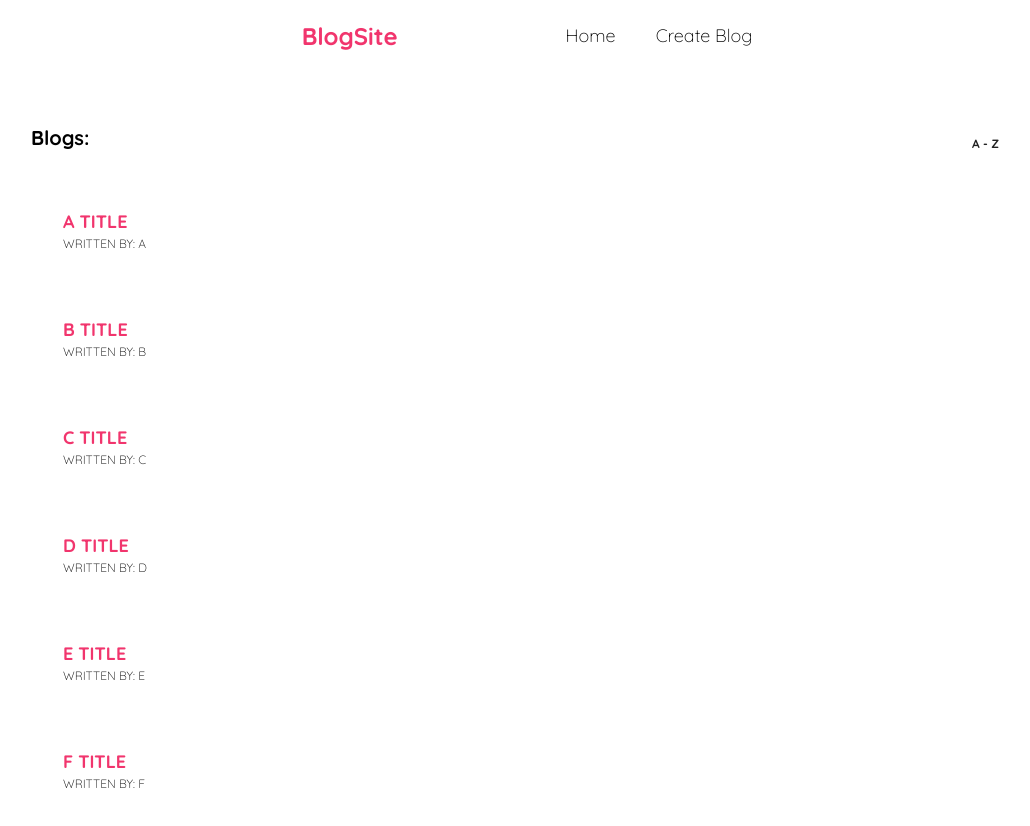
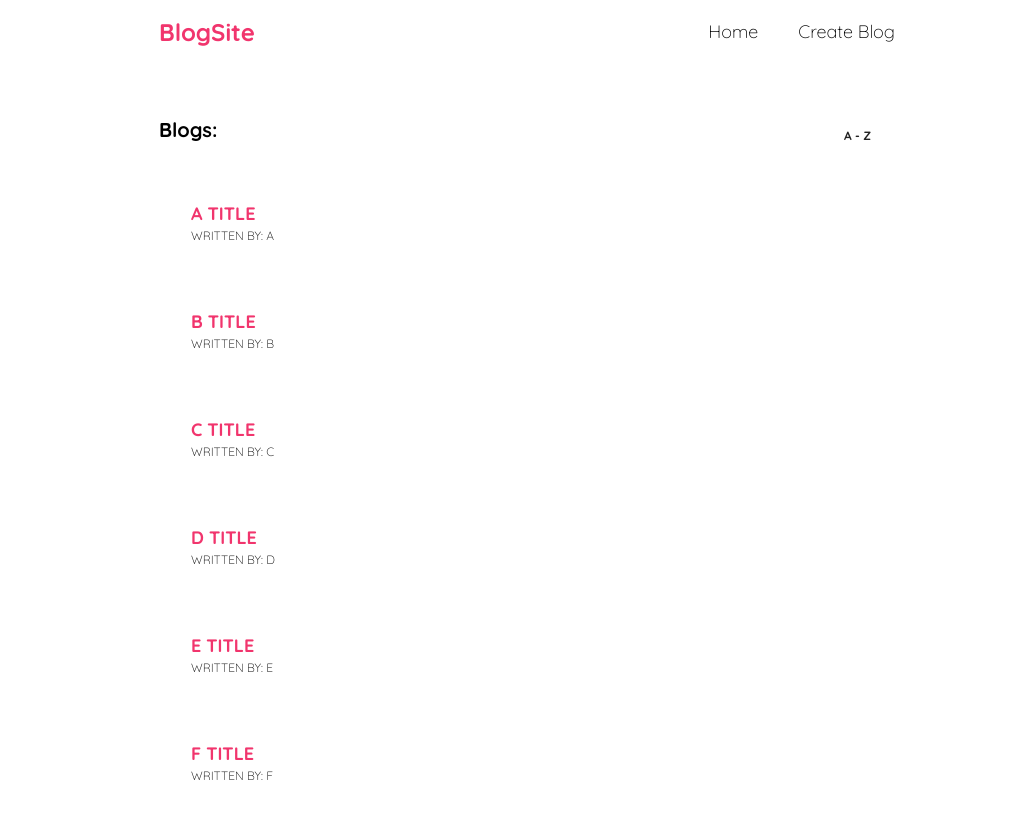
Before and after one commit to ENamja/nextjs-blog, a Next.js app: page / in a window 1280 px wide. Shown: the top 826 px of the page, without its empty margins (113-1143 px from the left). Built offline with nearby package versions, Linux system fonts and the light colour scheme.

Commit message:
Edited styling and moved components in blog/[id]

```diff
--- a/app/Blog.tsx
+++ b/app/Blog.tsx
@@ -1,5 +1,6 @@
-"use client";
-
+import { db } from "@/lib/schema";
+import { blogTable } from "@/lib/schema";
+import { NextResponse } from "next/server";
 import { Button } from "@material-tailwind/react";
 
 interface BlogProps {
--- a/app/NavBar.tsx
+++ b/app/NavBar.tsx
@@ -4,8 +4,8 @@ import NavBarLink from "./NavBarLink";
 
 function NavBar() {
   return (
-    <div className="flex justify-center max-w-2xl mx-auto p-5 items-center">
-      <h1 className="font-quicksand font-bold text-[#f1356d] text-2xl mr-32">
+    <div className="flex justify-center p-4 items-center">
+      <h1 className="font-quicksand font-bold text-[#f1356d] text-2xl mr-auto">
         BlogSite
       </h1>
       <div>
--- /dev/null
+++ b/app/blog/[id]/Blog.tsx
@@ -0,0 +1,17 @@
+import BlogHeader from "./BlogHeader";
+import BlogBody from "./BlogBody";
+import { getBlog } from "@/lib/api";
+
+async function Blog({ id }: { id: string }) {
+  const blogData = await getBlog(id);
+  const { author, title, content, likes } = blogData.selectedBlog[0];
+
+  return (
+    <div className="max-w-3xl w-full">
+      <BlogHeader author={author} title={title} likes={likes}></BlogHeader>
+      <BlogBody content={content}></BlogBody>
+    </div>
+  );
+}
+
+export default Blog;
--- a/app/blog/[id]/BlogBody.tsx
+++ b/app/blog/[id]/BlogBody.tsx
@@ -1,5 +1,7 @@
+"use client";
+
 function BlogBody({ content }: { content: string }) {
-  return <div className="text-center max-w-2xl">{content}</div>;
+  return <div className="text-left max-w-2xl mx-auto my-4">{content}</div>;
 }
 
 export default BlogBody;
--- a/app/blog/[id]/BlogHeader.tsx
+++ b/app/blog/[id]/BlogHeader.tsx
@@ -1,3 +1,5 @@
+"use client";
+
 interface BlogHeaderProps {
   author: string;
   title: string;
@@ -6,7 +8,7 @@ interface BlogHeaderProps {
 
 function BlogHeader({ author, title, likes }: BlogHeaderProps) {
   return (
-    <div className="flex justify-between items-center font-quicksand p-3">
+    <div className="flex justify-between items-center font-quicksand p-4">
       <div className="flex flex-col">
         <div className="text-black text-2xl font-bold mb-2">{title}</div>
         <div className="text-black">
--- a/app/blog/[id]/page.tsx
+++ b/app/blog/[id]/page.tsx
@@ -1,21 +1,13 @@
-import BlogHeader from "./BlogHeader";
-import BlogBody from "./BlogBody";
+"use client";
 
-async function getData(id: string) {
-  const res = await fetch(`http://localhost:3000/api/retrieve-blog?id=${id}`);
-  return res.json();
-}
+import React from "react";
+import { useState } from "react";
+import Blog from "./Blog";
 
-async function BlogPage({ params }: { params: { id: string } }) {
-  const blogData = await getData(params.id);
-  const { author, title, content, likes } = blogData.selectedBlog[0];
+function BlogPage({ params }: { params: { id: string } }) {
+  const [aToZ, setAToZ] = useState(true);
 
-  return (
-    <div className="max-w-3xl w-full flex flex-col">
-      <BlogHeader author={author} title={title} likes={likes}></BlogHeader>
-      <BlogBody content={content}></BlogBody>
-    </div>
-  );
+  return <Blog id={params.id}></Blog>;
 }
 
 export default BlogPage;
--- a/app/layout.tsx
+++ b/app/layout.tsx
@@ -11,7 +11,7 @@ export default function RootLayout({
 }) {
   return (
     <html>
-      <body className="flex flex-col">
+      <body className="max-w-3xl mx-auto">
         <NavBar></NavBar>
         <div className="flex justify-center my-10">{children}</div>
       </body>
--- /dev/null
+++ b/lib/api.ts
@@ -0,0 +1,4 @@
+export async function getBlog(id: string) {
+  const res = await fetch(`http://localhost:3000/api/retrieve-blog?id=${id}`);
+  return res.json();
+}
```
